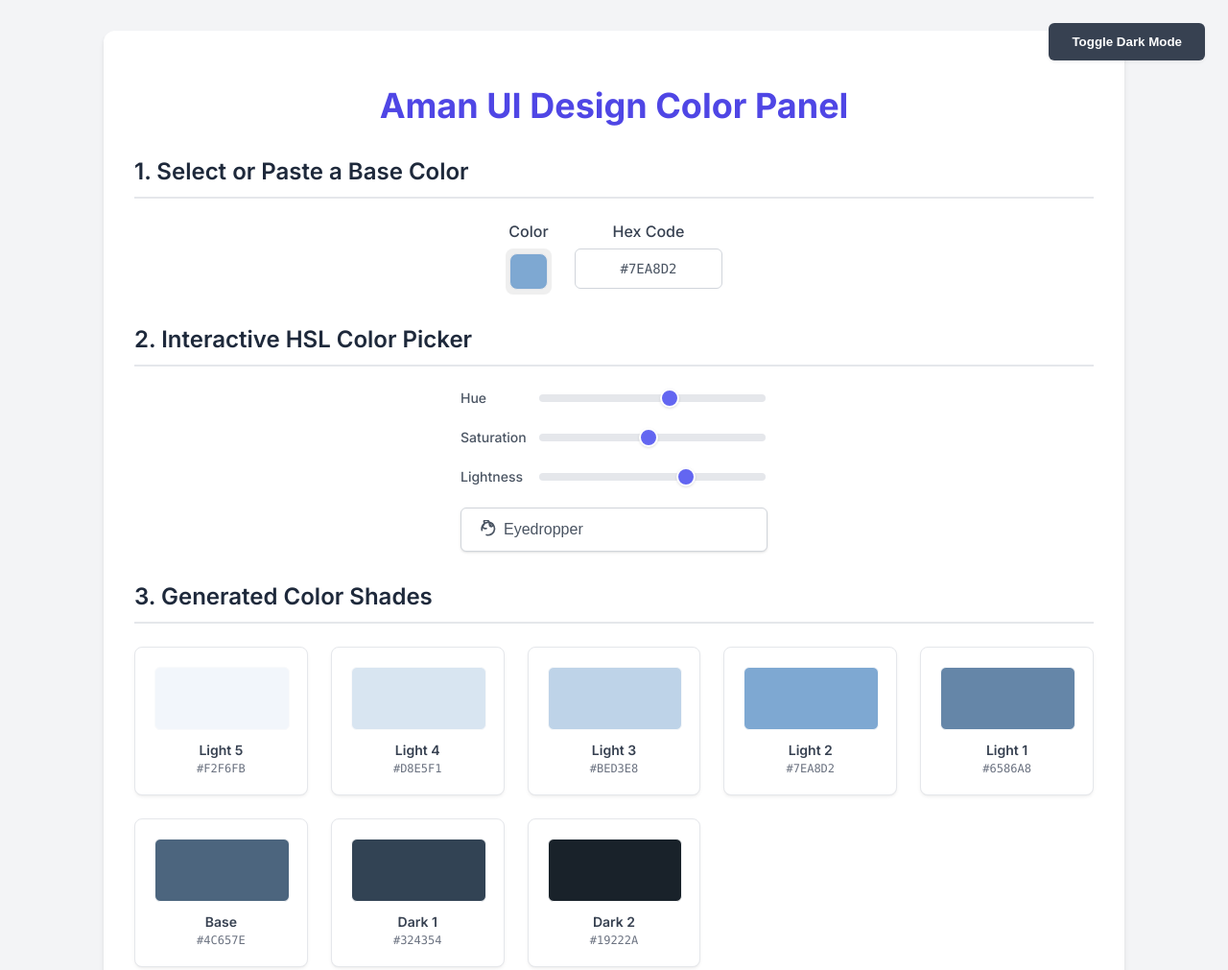
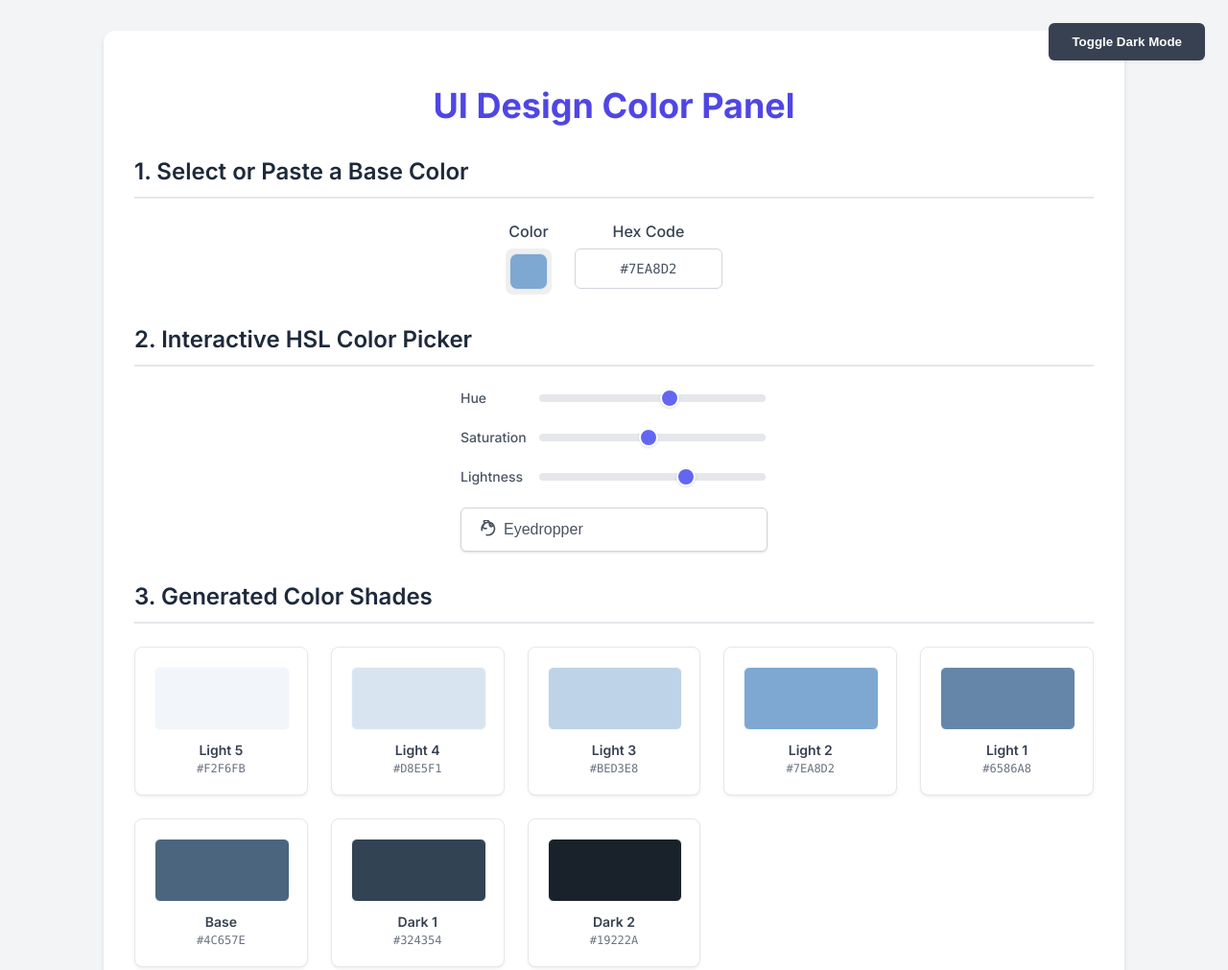
Before and after one commit to amantax/design, a plain HTML site: page index.html in a window 1280 px wide. Shown: the top 1011 px of the page at 96% size. Drawn offline with Linux system fonts and the light colour scheme.

Commit message:
Update index.html

```diff
--- a/index.html
+++ b/index.html
@@ -523,7 +523,7 @@
 
     <button class="dark-mode-toggle" onclick="toggleDarkMode()">Toggle Dark Mode</button>
     <div class="container">
-        <h1>Aman UI Design Color Panel</h1>
+        <h1>UI Design Color Panel</h1>
 
         <div class="section-title">1. Select or Paste a Base Color</div>
         <div class="flex-row">
```
